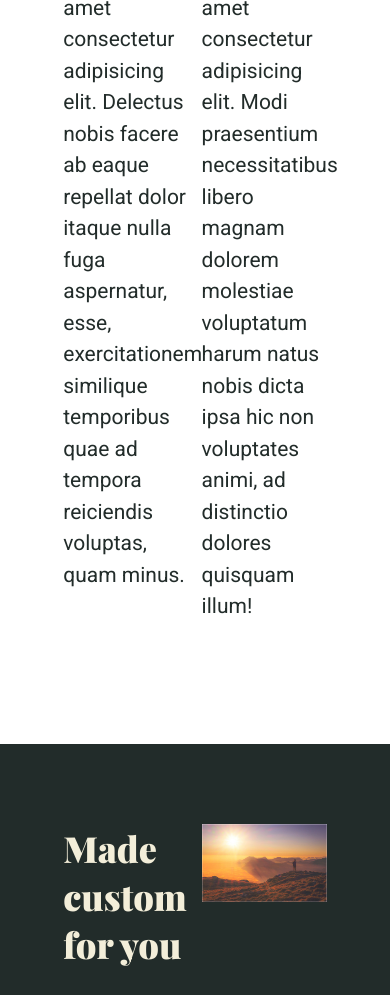
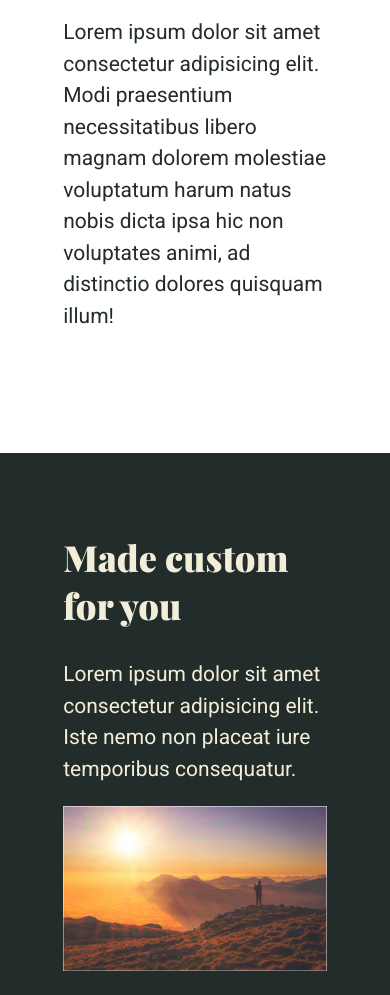
Before and after one commit to avroml/responsive_design_exercise, a plain HTML site: page index.html in a window 390 px wide. Shown: the part 987-1982 px from the top of the page. Drawn offline with nearby package versions, Linux system fonts and the light colour scheme.

Commit message:
add @media query for <800px

```diff
--- a/index.html
+++ b/index.html
@@ -32,17 +32,17 @@
   </article>
   <section class="section section--black">
     <div class="container row">
-      <div class="col">
+      <div class="col col--text">
         <h2 class="title title--light">Made custom for you</h2>
         <p class="text--light">Lorem ipsum dolor sit amet consectetur adipisicing elit. Iste nemo non placeat iure temporibus consequatur.</p>
       </div>
-      <div class="col"><img src="/img/image-01.jpg" alt="sunset over a bay, a person standing on a cliff" srcset=""></div>
+      <div class="col col--img"><img src="/img/image-01.jpg" alt="sunset over a bay, a person standing on a cliff" srcset=""></div>
     </div>
   </section>
   <section class="section section--dark">
     <div class="container row">
-      <div class="col"><img src="/img/image-02.jpg" alt="sunset over misty mountaintops, a treetop in the corner" srcset=""></div>
-      <div class="col">
+      <div class="col col--img"><img src="/img/image-02.jpg" alt="sunset over misty mountaintops, a treetop in the corner" srcset=""></div>
+      <div class="col col--text">
         <h2 class="title title--light">Created with care</h2>
         <p class="text--light">Lorem ipsum dolor sit amet consectetur adipisicing elit. Iste nemo non placeat iure temporibus consequatur.</p>
       </div>
--- a/style.css
+++ b/style.css
@@ -3,7 +3,7 @@
 }
 
 :root {
-  font-size: 10px;
+  font-size: 62.5%;
   --clr-light: #f3eed9;
   --clr-darker:#824936;
   --clr-dark: #222c2a;
@@ -119,3 +119,25 @@ h1 {
   margin-top: 0;
   padding-top: 0;
 }
+
+@media (max-width: 800px) {
+
+.section--hero {
+  height: 50vh;
+ }
+ .row {
+   display: flex;
+   flex-direction: column;
+ }
+ .col {
+   width: 100%;
+  }
+
+ .col--img {
+       order: 2;
+  }
+
+     .col--text {
+   order: -1;
+ }
+}
```
